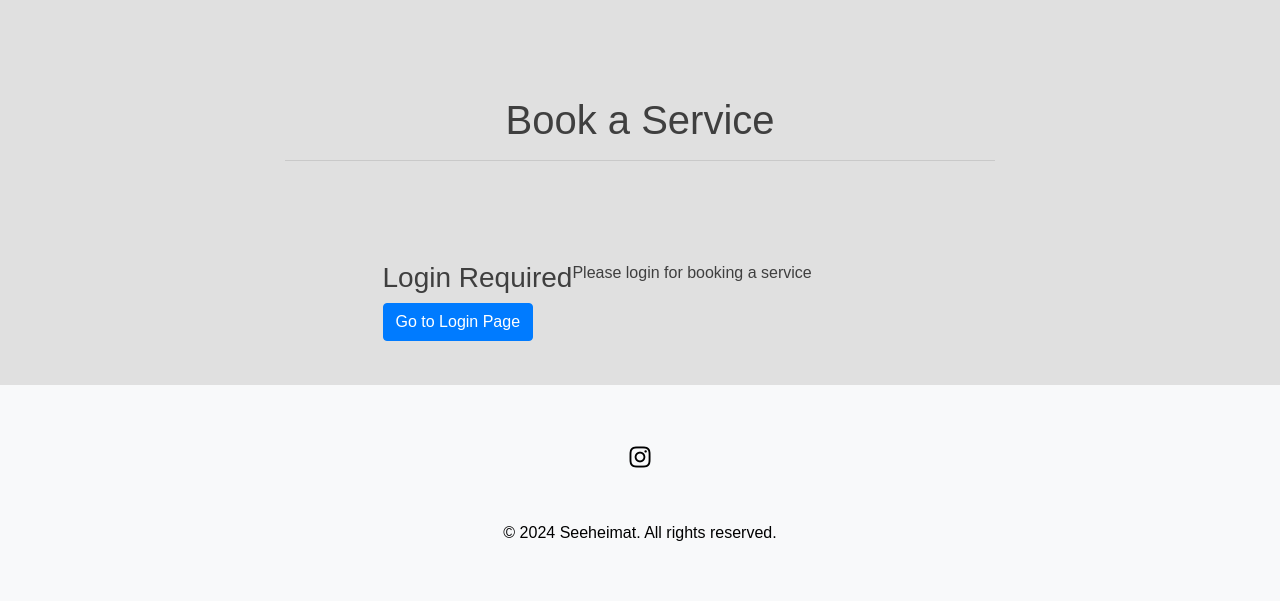
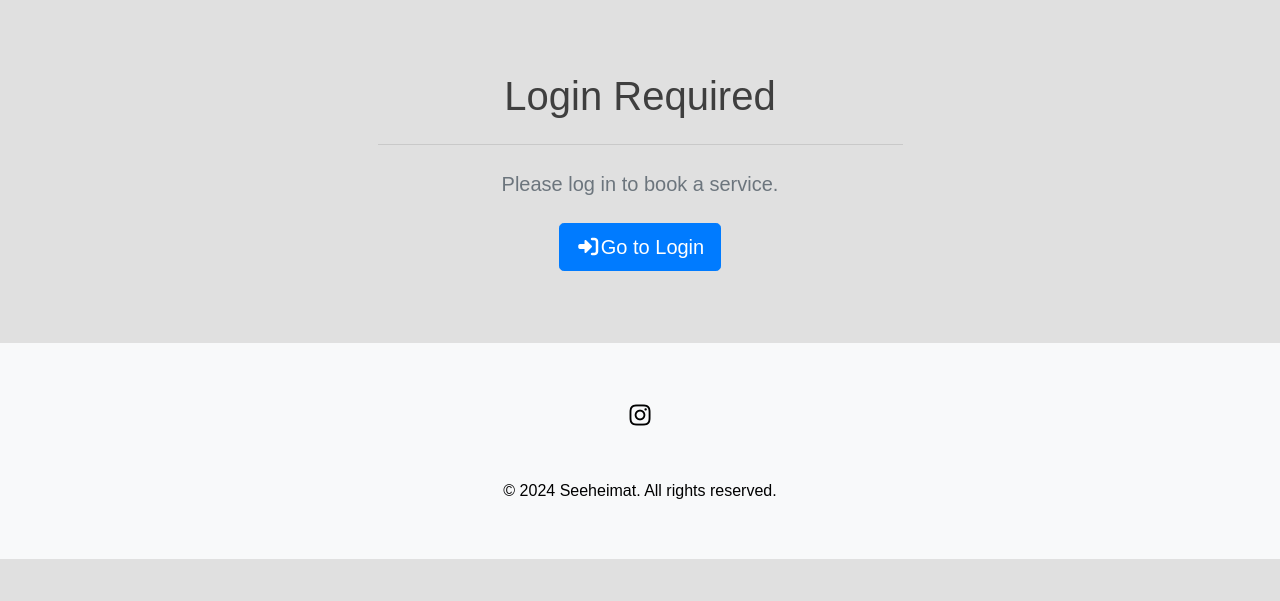
Before and after one commit to paulunder/seeheimat, a Django app: page /booking/book-service/ in a window 1280 px wide. Shown: the part 72-673 px from the top of the page. Run offline with Django 4.2, Linux system fonts and the light colour scheme; parts of the project's set-up code (start-up, migrations or seed data) failed here and were passed over; some libraries are stand-ins or nearby versions.

Commit message:
book edit page

```diff
--- a/booking/templates/booking/book_service.html
+++ b/booking/templates/booking/book_service.html
@@ -2,56 +2,55 @@
 {% load crispy_forms_tags %}
 
 {% block content %}
+<div class="container py-5">
+    <div class="row justify-content-center">
+        <div class="col-lg-6">
+            <h1 class="text-center mb-4">
+                {% if not user.is_authenticated %}
+                    Login Required
+                {% else %}
+                    Book a Service
+                {% endif %}
+            </h1>
+            <hr class="mb-4">
 
-<div class="container-fluid mt-5">
-    <div class="row d-flex justify-content-center">
-        <div class="col-sm-8 mt-5 mb-5">
-            <h1 class="text-center">Book a Service</h1><hr>
+            {% if not user.is_authenticated %}
+                <div class="text-center">
+                    <p class="lead text-muted mb-4">Please log in to book a service.</p>
+                    <a href="{% url 'account_login' %}" class="btn btn-primary btn-lg">
+                        <i class="fas fa-sign-in-alt me-2"></i>Go to Login
+                    </a>
                 </div>
-    </div>
-</div>
-<div class="container">
-    <div class="row justify-content-center mt-3">
-        <div class="col-md-6">
-            <div class="card-body">
-                <div class="row">
-                        <!-- Display form if user is logged in-->
-                        {% if user.is_authenticated %}
-                        <div class="row text-center">
-                            <div class="col-12">
-                                <h5 class="fw-bold mt-3">Your Booking</h5>
-                            </div>
-                        </div>
+            {% else %}
                 <form method="POST" enctype="multipart/form-data">
                     {% csrf_token %}
+                    <div class="form-group mb-4">
                         {{ booking_form|crispy }}
-                            <button class="btn btn-primary" type="submit">Submit</button>
+                    </div>
+                    <div class="d-grid">
+                        <button class="btn btn-primary btn-lg" type="submit">
+                            <i class="fas fa-paper-plane me-2"></i> Submit Booking
+                        </button>
+                    </div>
                 </form>
-                        {% else %}
-                        <h3>Login Required</h3>
-                        <p>Please login for booking a service</p>
-                        <a class="btn btn-primary" href="{% url 'account_login' %}">Go to Login Page</a>
-                        {% endif %}
 
-                        <!-- Form Errors from stack overflow -->
+                <!-- Form Errors -->
                 {% if booking_form.errors %}
                     {% for field in booking_form %}
                         {% for error in field.errors %}
-                            <div class="alert alert-danger">
+                            <div class="alert alert-danger mt-3" role="alert">
                                 <strong>{{ error|escape }}</strong>
                             </div>
                         {% endfor %}
                     {% endfor %}
                     {% for error in booking_form.non_field_errors %}
-                            <div class="alert alert-danger">
+                        <div class="alert alert-danger mt-3" role="alert">
                             <strong>{{ error|escape }}</strong>
                         </div>
                     {% endfor %}
                 {% endif %}
+            {% endif %}
         </div>
     </div>
 </div>
-    </div>
-</div>
-
 {% endblock %}
```
Lines whose indentation alone changed are shown as unchanged.
